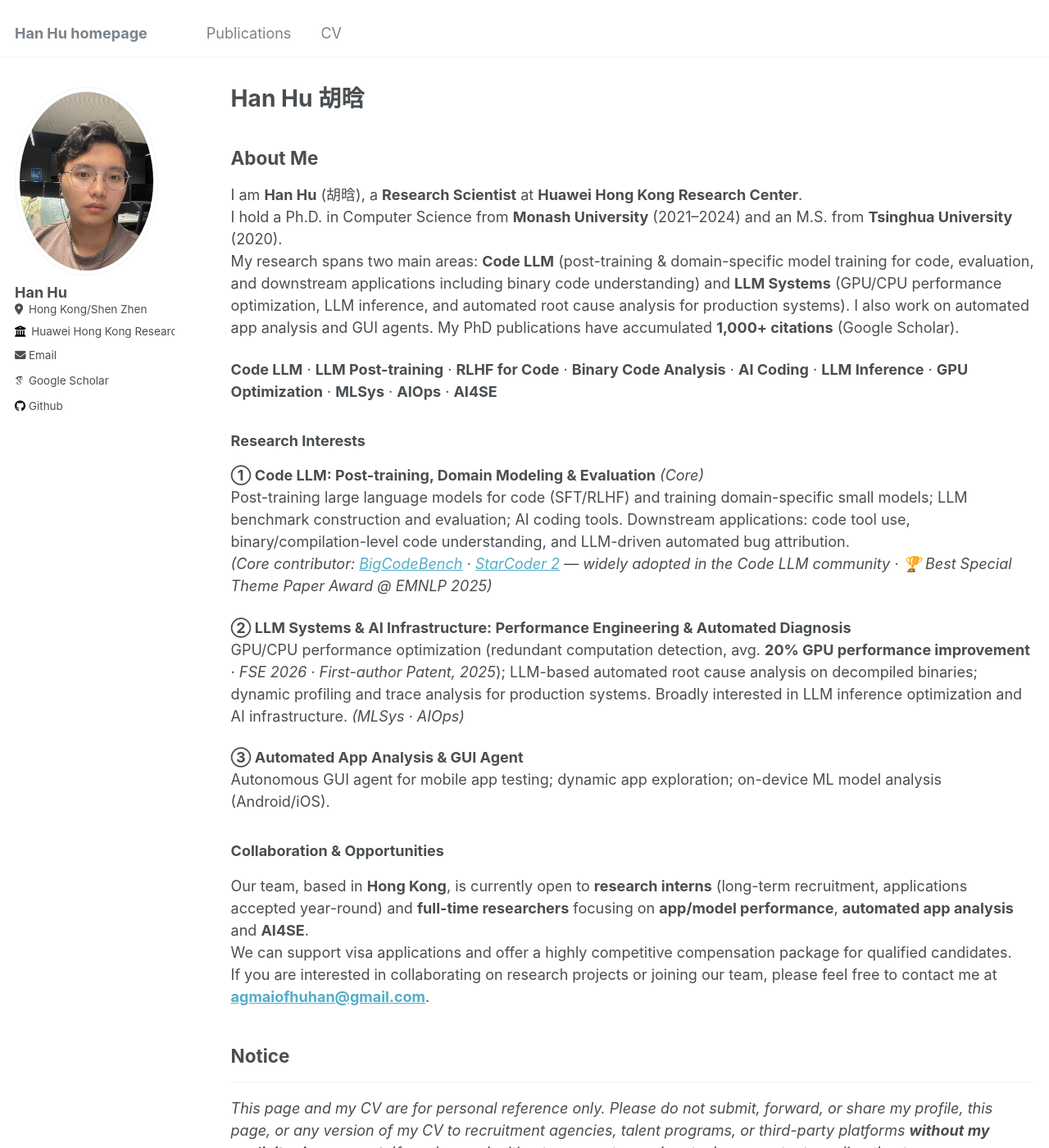
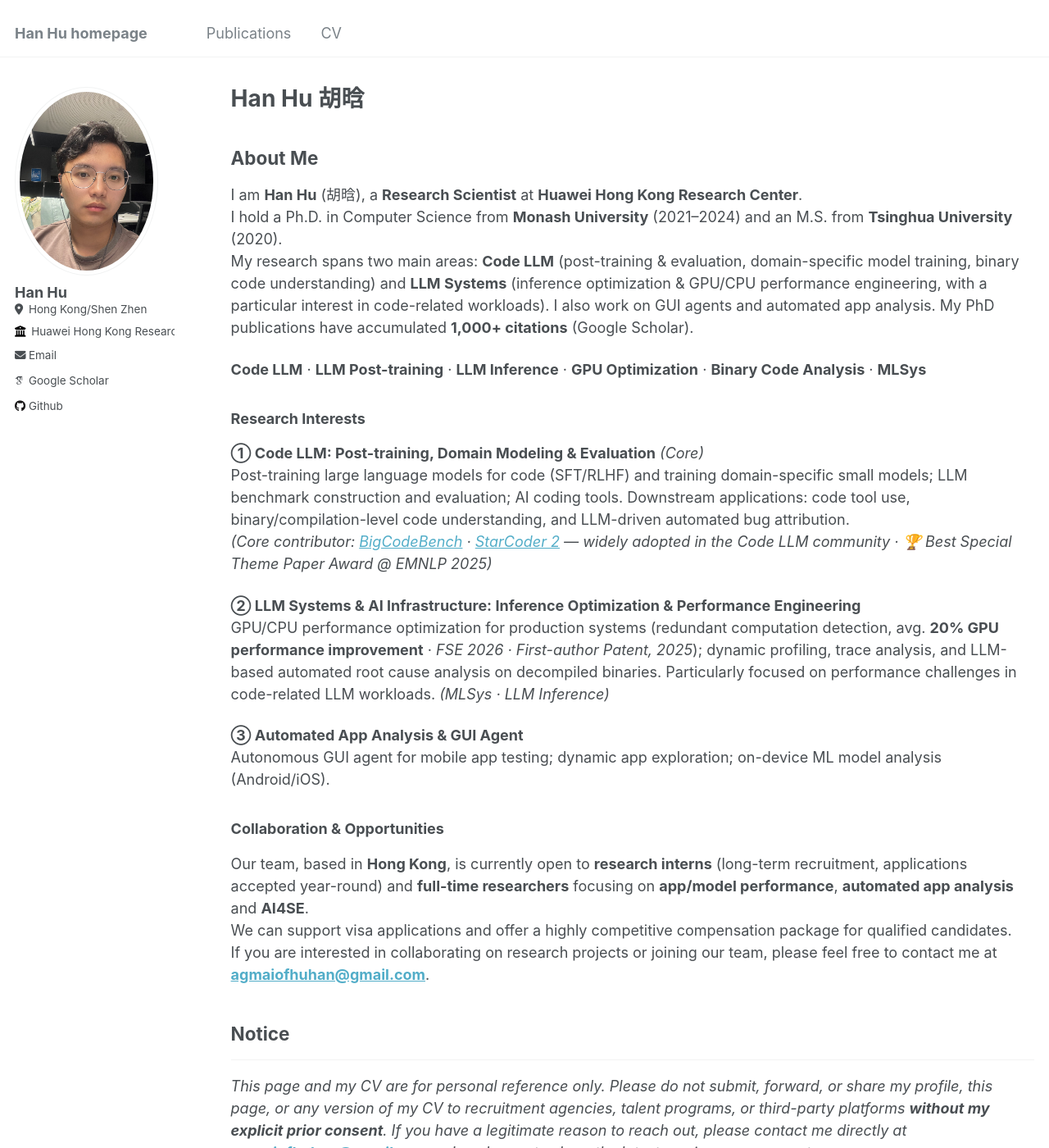
Before and after one commit to huhanGitHub/huhanGitHub.github.io, a Jekyll site: the page built from _pages/about.md, in a window 1280 px wide and 1400 px high. Shown: the whole window at 82% size. Built offline with Jekyll 4.4.1, drawn with Linux system fonts in a browser that asks for light colours; some web fonts are replaced.

Commit message:
LLM Systems stays broad, code workloads as focus not constraint
Made-with: Cursor

```diff
--- a/_pages/about.md
+++ b/_pages/about.md
@@ -12,9 +12,9 @@ redirect_from:
 
 I am **Han Hu** (胡晗), a **Research Scientist** at **Huawei Hong Kong Research Center**.
 I hold a Ph.D. in Computer Science from **Monash University** (2021–2024) and an M.S. from **Tsinghua University** (2020).
-My research spans two main areas: **Code LLM** (post-training & domain-specific model training for code, evaluation, and downstream applications including binary code understanding) and **LLM Systems** (GPU/CPU performance optimization, LLM inference, and automated root cause analysis for production systems). I also work on automated app analysis and GUI agents. My PhD publications have accumulated **1,000+ citations** (Google Scholar).
+My research spans two main areas: **Code LLM** (post-training & evaluation, domain-specific model training, binary code understanding) and **LLM Systems** (inference optimization & GPU/CPU performance engineering, with a particular interest in code-related workloads). I also work on GUI agents and automated app analysis. My PhD publications have accumulated **1,000+ citations** (Google Scholar).
 
-**Code LLM** · **LLM Post-training** · **RLHF for Code** · **Binary Code Analysis** · **AI Coding** · **LLM Inference** · **GPU Optimization** · **MLSys** · **AIOps** · **AI4SE**
+**Code LLM** · **LLM Post-training** · **LLM Inference** · **GPU Optimization** · **Binary Code Analysis** · **MLSys**
 
 ### Research Interests
 
@@ -22,8 +22,8 @@ My research spans two main areas: **Code LLM** (post-training & domain-specific
 Post-training large language models for code (SFT/RLHF) and training domain-specific small models; LLM benchmark construction and evaluation; AI coding tools. Downstream applications: code tool use, binary/compilation-level code understanding, and LLM-driven automated bug attribution.
 *(Core contributor: [BigCodeBench](https://github.com/bigcode-project/bigcodebench) · [StarCoder 2](https://github.com/bigcode-project/starcoder2) — widely adopted in the Code LLM community · 🏆 Best Special Theme Paper Award @ EMNLP 2025)*
 
-**② LLM Systems & AI Infrastructure: Performance Engineering & Automated Diagnosis**
-GPU/CPU performance optimization (redundant computation detection, avg. **20% GPU performance improvement** · *FSE 2026 · First-author Patent, 2025*); LLM-based automated root cause analysis on decompiled binaries; dynamic profiling and trace analysis for production systems. Broadly interested in LLM inference optimization and AI infrastructure. *(MLSys · AIOps)*
+**② LLM Systems & AI Infrastructure: Inference Optimization & Performance Engineering**
+GPU/CPU performance optimization for production systems (redundant computation detection, avg. **20% GPU performance improvement** · *FSE 2026 · First-author Patent, 2025*); dynamic profiling, trace analysis, and LLM-based automated root cause analysis on decompiled binaries. Particularly focused on performance challenges in code-related LLM workloads. *(MLSys · LLM Inference)*
 
 **③ Automated App Analysis & GUI Agent**
 Autonomous GUI agent for mobile app testing; dynamic app exploration; on-device ML model analysis (Android/iOS).
```
